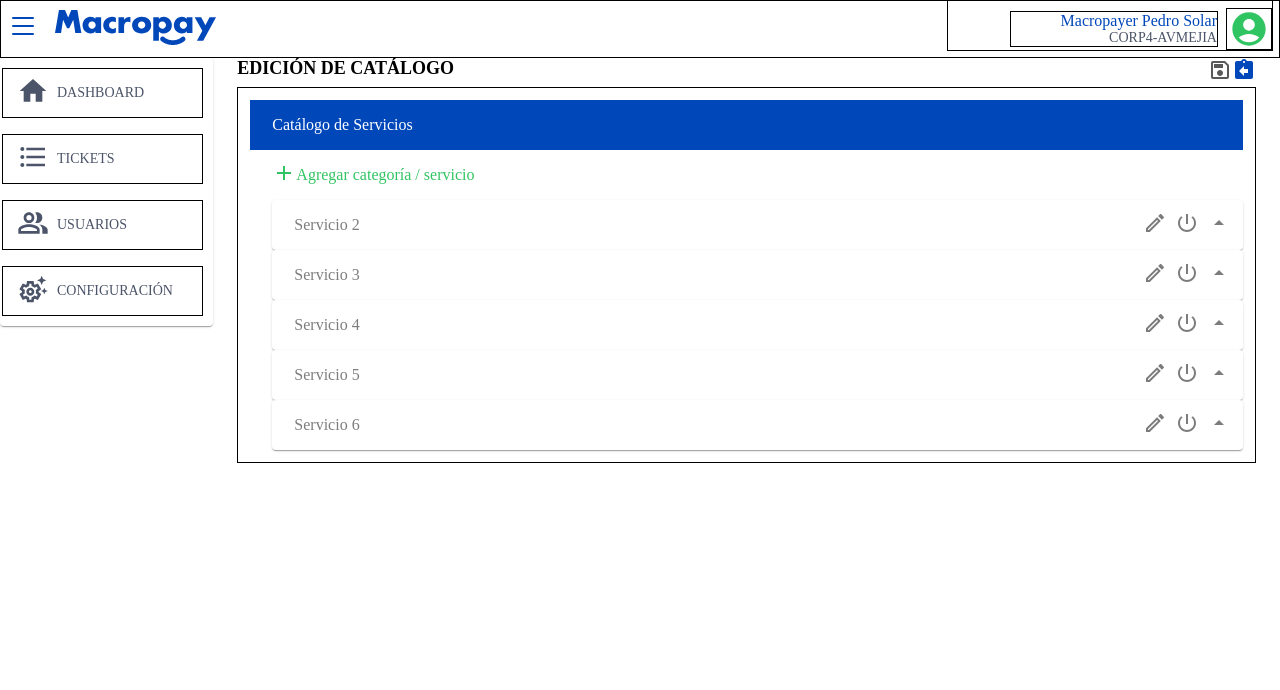
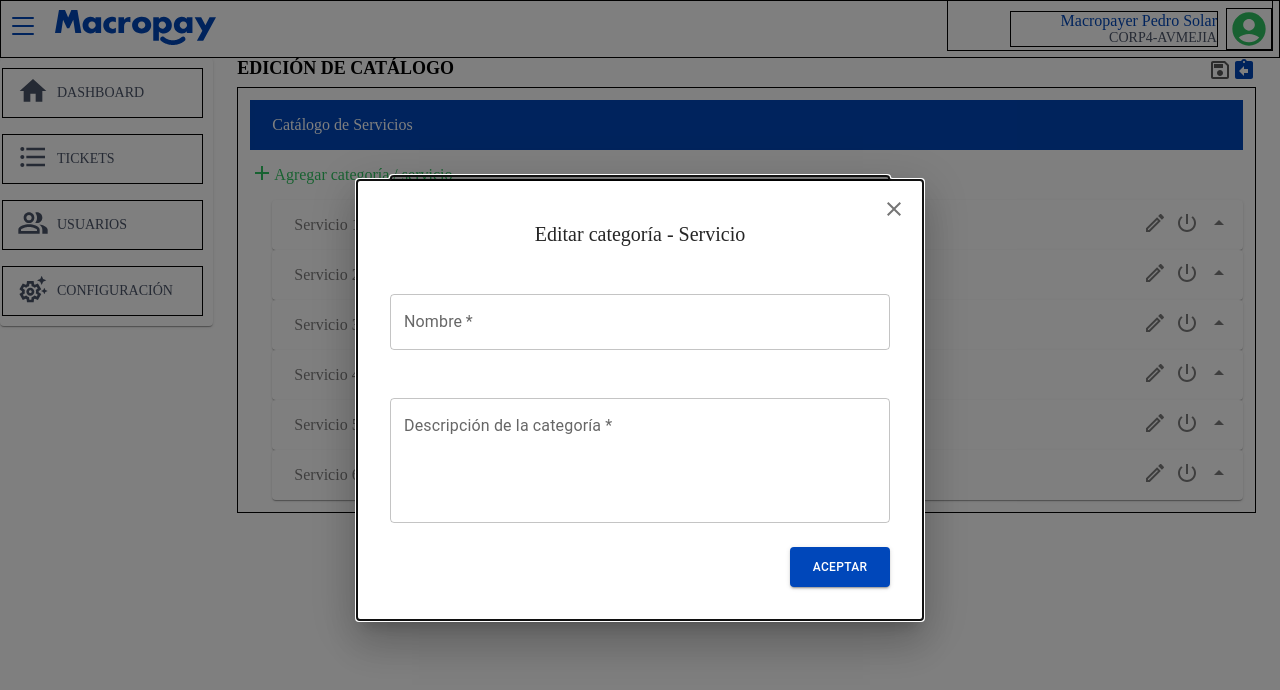
Before and after one commit to Malvare22/Reto-ReactJS---Render, a React (Vite) app: page / in a window 1280 px wide. Both pictures are taken after a click on the element 1182 px from the left and 225 px from the top of the page. Shown: the top 690 px of the page. Built offline with nearby package versions, Linux system fonts and the light colour scheme.

Commit message:
Feat(Modal): add types edit and create

```diff
--- a/src/pages/Components/AddService.tsx
+++ b/src/pages/Components/AddService.tsx
@@ -5,15 +5,14 @@ import { ServicesModalContext } from "../../context/ServicesModalContext";
 
 export const AddService = () => {
 
-    const {setViewModal, setServiceModal} = useContext(ServicesModalContext);
+    const {setViewModal} = useContext(ServicesModalContext);
 
     const handleButton = () => {
-        setServiceModal(null);
         setViewModal(true);
     }
 
     return <div onClick={handleButton}>
-        <Grid container alignItems={'center'} style={{color: '#31C462', height:50, paddingLeft: 22, cursor: 'pointer'}}>
+        <Grid container alignItems={'center'} style={{color: '#31C462', height:50, cursor: 'pointer'}}>
             <Grid item>
                 <AddIcon style={{fill: '#31C462'}}></AddIcon>
             </Grid>
--- a/src/pages/Components/Modal.tsx
+++ b/src/pages/Components/Modal.tsx
@@ -6,6 +6,9 @@ import Modal from '@mui/material/Modal';
 import { DialogTitle, Grid, IconButton, TextField } from '@mui/material';
 import CloseIcon from '@mui/icons-material/Close';
 import { ServicesModalContext } from '../../context/ServicesModalContext';
+import { Service } from '../../type/Service';
+import { getNextId } from '../../utilities/getNextId';
+import { IndexForService } from '../../type/IndexForService';
 
 
 const style = {
@@ -20,9 +23,39 @@ const style = {
   p: 4,
 };
 
-export default function ServicesModal() {
+interface ServicesModalProps{
+  services: Service[],
+}
 
-  const {viewModal, setViewModal, serviceModal} = React.useContext(ServicesModalContext);
+/**
+ * mModalType = 0 (create), 1 (edit)
+ */
+const ServicesModal:React.FC<ServicesModalProps> = ({services}) => {
+
+  const {viewModal, setViewModal, modalType, indexForService} = React.useContext(ServicesModalContext);
+
+  const [service, setService] = React.useState<Service>();
+
+  React.useEffect(
+
+    () => {
+      if(modalType == 0){
+        setService({
+          id: 0,
+          description: '',
+          name: ''
+        })
+      }
+      else{
+        if(indexForService.j == -1){
+          setService(services[indexForService.i]);
+        }
+        else{
+          setService(services[indexForService.i].subServices[indexForService.j]);
+        }
+      }
+    }, []
+  )
 
   const handleClose = () => setViewModal(false);
 
@@ -48,7 +81,7 @@ export default function ServicesModal() {
         </IconButton>
           <Grid container rowSpacing={3} style={{marginTop: 10}}>
             <Grid container rowSpacing={6}>
-                <Grid item xs={12} justifyContent={'center'} style={{color: '#262626', fontSize: 20, textAlign: 'center'}}>Agregar categoría - Servicio</Grid>
+                <Grid item xs={12} justifyContent={'center'} style={{color: '#262626', fontSize: 20, textAlign: 'center'}}>{modalType == 0? 'Agregar categoría - Servicio': 'Editar categoría - Servicio'}</Grid>
                 <Grid item xs={12}>
                     <TextField
                         required
@@ -80,3 +113,5 @@ export default function ServicesModal() {
     </div>
   );
 }
+
+export default ServicesModal;
--- a/src/pages/Components/ServiceCard.tsx
+++ b/src/pages/Components/ServiceCard.tsx
@@ -3,12 +3,14 @@ import PowerSettingsNewIcon from '@mui/icons-material/PowerSettingsNew';
 import EditOutlinedIcon from '@mui/icons-material/EditOutlined';
 import ArrowDropDownOutlinedIcon from '@mui/icons-material/ArrowDropDownOutlined';
 import ArrowDropUpOutlinedIcon from '@mui/icons-material/ArrowDropUpOutlined';
-import React, { SetStateAction, useState } from "react";
+import React, { SetStateAction, useContext, useState } from "react";
 import { Service } from "../../type/Service";
+import { AddService } from "./AddService";
+import { ServicesModalContext } from "../../context/ServicesModalContext";
 
 interface ServiceCardProps{
     index: number,
-    subIndex?: number,
+    subIndex: number,
     services: Service[],
     setServices: React.Dispatch<SetStateAction<Service[]>>
     layer: number
@@ -17,6 +19,18 @@ interface ServiceCardProps{
 export const ServiceCard: React.FC<ServiceCardProps> = ({services, setServices, layer, index, subIndex}) => {
 
     const [open, setOpen] = useState(false);
+
+    const {setIndexForService, setViewModal, setModalType} = useContext(ServicesModalContext);
+
+    const handleAdd = () => {
+        setIndexForService({i:index, j:-1});
+    }
+
+    const handleEdit = () => {
+        setIndexForService({i:index, j:subIndex});
+        setModalType(1);
+        setViewModal(true);
+    }
 
     const service = () => {
         if(layer == 0){
@@ -52,7 +66,9 @@ export const ServiceCard: React.FC<ServiceCardProps> = ({services, setServices,
                 <Grid item>
                     <Grid container justifyContent={'space-between'} columnSpacing={1}>
                         <Grid item>
-                            <EditOutlinedIcon></EditOutlinedIcon>
+                            <div onClick={handleEdit}>
+                                <EditOutlinedIcon></EditOutlinedIcon>
+                            </div>
                         </Grid>
                         <Grid item>
                             <div onClick={handleRemove}><PowerSettingsNewIcon></PowerSettingsNewIcon></div>
@@ -68,11 +84,13 @@ export const ServiceCard: React.FC<ServiceCardProps> = ({services, setServices,
                 </Grid>
             </Grid>
         </Card>
-        <div style={{marginLeft: 22}}>{(layer == 0 && open) && service().subServices?.map(
-            (s, j) => {
-                return <ServiceCard services={services} setServices={setServices} layer={1} index={index} subIndex={j} key={s.id}></ServiceCard>
-            }
-        )
-        }</div>
+        {(layer == 0 && open) && <div style={{marginLeft: 22}}>
+            <div onClick={handleAdd}><AddService></AddService></div>
+            {service().subServices?.map(
+                (s, j) => {
+                    return <ServiceCard services={services} setServices={setServices} layer={1} index={index} subIndex={j} key={s.id}></ServiceCard>
+                }
+            )
+        }</div>}
     </>
     };
--- a/src/pages/Settings.tsx
+++ b/src/pages/Settings.tsx
@@ -2,18 +2,20 @@ import { Container, Grid } from "@mui/material";
 import SaveOutlinedIcon from '@mui/icons-material/SaveOutlined';
 import AssignmentReturnIcon from '@mui/icons-material/AssignmentReturn';
 import { ServiceCard } from "./Components/ServiceCard";
-import React, { SetStateAction, useEffect, useState } from "react";
+import React, { SetStateAction, useContext, useEffect, useState } from "react";
 import { Service } from "../type/Service";
 import { fetchCSV } from "../utilities/readCSV";
 import ServicesModal from "./Components/Modal";
 import { ServicesModalContext } from "../context/ServicesModalContext";
 import { AddService } from "./Components/AddService";
+import { IndexForService } from "../type/IndexForService";
 
 export default function Settings(){
 
     const [services, setServices] = useState<Service[]>();
     const [viewModal, setViewModal] = useState(false);
-    const [serviceModal, setServiceModal] = useState<Service | null>(null);
+    const [modalType, setModalType] = useState(0);
+    const [indexForService, setIndexForService] = useState<IndexForService | null>(null);
     const ModalContext = ServicesModalContext;
 
     useEffect(
@@ -27,8 +29,8 @@ export default function Settings(){
     )
 
     return<Container>
-        <ModalContext.Provider value={{viewModal, setViewModal, serviceModal, setServiceModal}}>
-            <ServicesModal></ServicesModal>
+        <ModalContext.Provider value={{viewModal, setViewModal, setIndexForService, modalType, setModalType}}>
+            <ServicesModal services={services}></ServicesModal>
             <Grid container justifyContent={'space-between'}>
                 <Grid item style={{color: '#000000', fontSize: '18px', fontWeight: 'bold'}}>EDICIÓN DE CATÁLOGO</Grid>
                 <Grid item>
@@ -54,7 +56,12 @@ interface ServicesContainerProps{
 
 const ServicesContainer: React.FC<ServicesContainerProps> = ({services, setServices}) => {
 
+    const {setIndexForService, setModalType} = useContext(ServicesModalContext);
 
+    const handleAdd = () => {
+        setIndexForService({i:-1, j:-1});
+        setModalType(0);
+    }
 
     return<div style={{padding: 12, border: 'solid 1px black'}}>
         <Grid container alignContent={'center'} style={{backgroundColor: '#0047BA', color: '#FFFFFF', height:50, paddingLeft: 22}}>
@@ -62,11 +69,11 @@ const ServicesContainer: React.FC<ServicesContainerProps> = ({services, setServi
                 Catálogo de Servicios
             </div>
         </Grid>
-        <AddService></AddService>
+        <div onClick={handleAdd}><AddService></AddService></div>
         <Grid container style={{paddingLeft: 22}}>
             {services && services.map(
                 (s, i) => {
-                    return <Grid item xs={12}><ServiceCard index={i} services={services} setServices={setServices} layer={0} key={s.id}></ServiceCard></Grid>;
+                    return <Grid item xs={12}><ServiceCard index={i} subIndex={-1} services={services} setServices={setServices} layer={0} key={s.id}></ServiceCard></Grid>;
                 }
             )}
         </Grid>
--- /dev/null
+++ b/src/type/IndexForService.tsx
@@ -0,0 +1,4 @@
+export interface IndexForService{
+    i: number,
+    j: number,
+}
--- /dev/null
+++ b/src/utilities/getNextId.tsx
@@ -0,0 +1,10 @@
+import { Service } from "../type/Service";
+
+export function getNextId(services: Service[]){
+    let aux = -1;
+    services.forEach(s => {
+        aux = Math.max(aux, s.id);
+    });
+
+    return aux + 1;
+}
```
